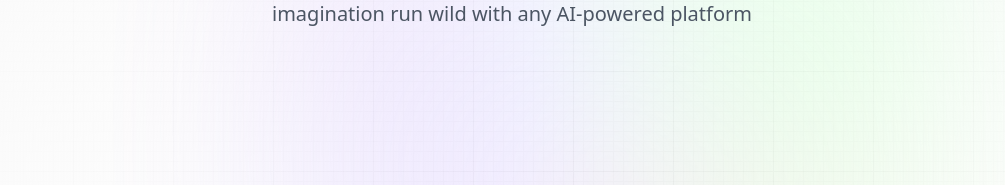
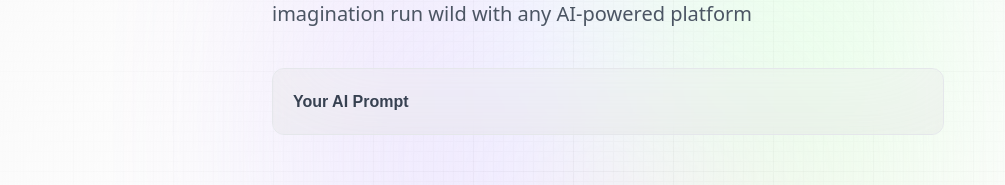
Before and after one commit to mbozkayaGitHub/Next.js_Start_project_Share_Prompt, a Next.js app: page /create-prompt in a window 1280 px wide. Shown: the part 234-419 px from the top of the page, without its empty margins (32-1037 px from the left). Built offline with nearby package versions, Linux system fonts and the light colour scheme; no server answers.

Commit message:
handleSubmit

```diff
--- a/components/Form.jsx
+++ b/components/Form.jsx
@@ -13,6 +13,18 @@ const Form = ({ type, post, setPost, submitting, handleSubmit }) => {
         {type} and share amazing prompts with the world, and let your
         imagination run wild with any AI-powered platform
       </p>
+
+      <form
+        onSubmit={handleSubmit}
+        className='mt-10 w-full max-w-2xl flex flex-col gap-7 glassmorphism'
+      >
+        <label>
+          <span className='font-satoshi font-semibold text-base text-gray-700'>
+            Your AI Prompt
+          </span>
+          </label>
+          </form>
+
       </section>
     </div>
   );
```
